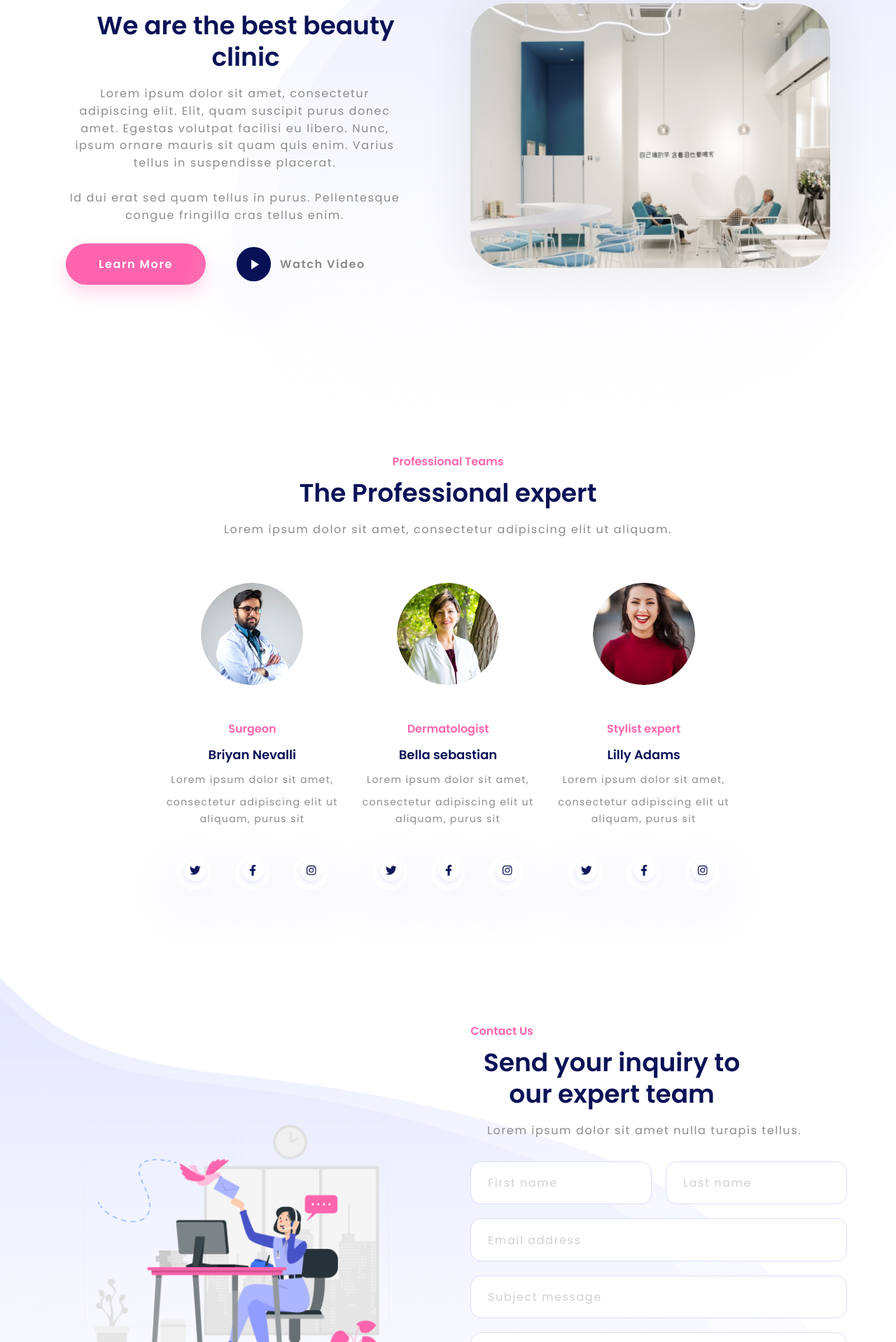
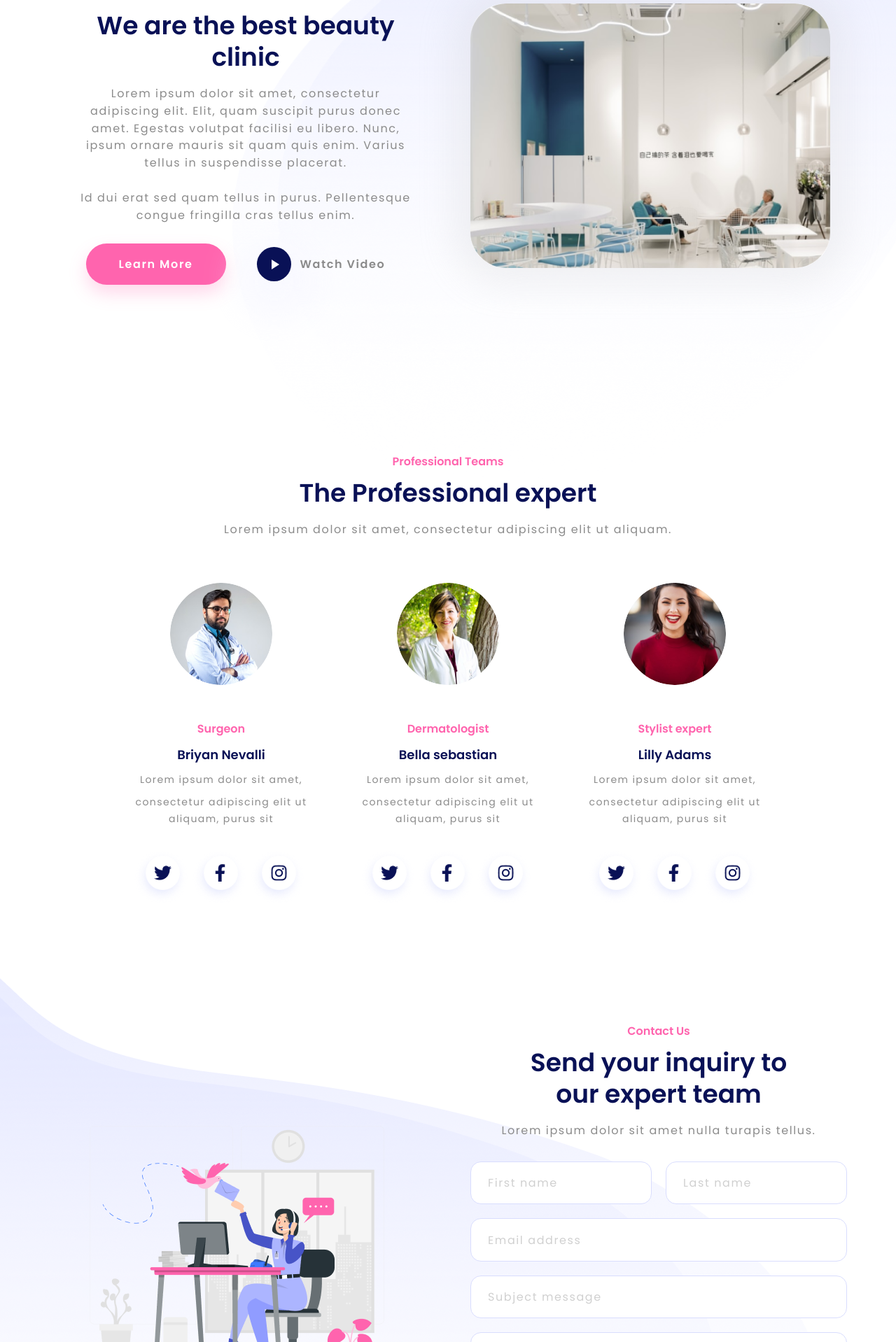
Before and after one commit to letuanphat2004/TrainingFE, a React (Vite) app in the folder apps/02-react-tailwind/: page / in a window 1280 px wide. Shown: the part 1662-3580 px from the top of the page at 70% size. Built offline with nearby package versions, Linux system fonts and the light colour scheme.

Commit message:
small update

```diff
--- a/apps/02-react-tailwind/src/components/home-one/AboutUs.tsx
+++ b/apps/02-react-tailwind/src/components/home-one/AboutUs.tsx
@@ -10,18 +10,18 @@ export function AboutUs() {
       <div className="grid w-full grid-cols-1 gap-7 min-[801px]:grid-cols-2 min-[801px]:gap-x-16 desktop:grid-cols-[664px_476px] desktop:gap-0">
         <div className="order-2 min-[801px]:order-1 min-[801px]:col-start-1 min-[801px]:row-start-1">
           <SectionHeading
-            className="text-left"
+            className="desktop:text-left"
             eyebrow="About Us"
-            eyebrowClassName="w-[73px]"
+            eyebrowClassName="mx-auto w-[73px] desktop:mx-0"
             title="We are the best beauty clinic"
             titleId="about-us-title"
-            titleClassName="mt-3 w-full"
+            titleClassName="mx-auto mt-3 w-full desktop:mx-0"
             description={description}
-            descriptionClassName="mt-[18px] max-w-[483px] whitespace-pre-line leading-[1.55] desktop:leading-[1.5]"
+            descriptionClassName="mx-auto mt-[18px] max-w-[483px] whitespace-pre-line leading-[1.55] desktop:mx-0 desktop:leading-[1.5]"
           />
         </div>
 
-        <div className="order-3 flex flex-wrap items-center gap-5 min-[801px]:col-start-1 min-[801px]:row-start-2 min-[801px]:flex-nowrap min-[801px]:gap-11 desktop:mt-[49.44px]">
+        <div className="order-3 flex flex-wrap items-center justify-center gap-5 min-[801px]:col-start-1 min-[801px]:row-start-2 min-[801px]:flex-nowrap min-[801px]:gap-11 desktop:mt-[49.44px] desktop:justify-start">
           <Button className="h-[58.36px] w-[200px]" href="#contact">Learn More</Button>
           <a href="#video" className="inline-flex min-w-[213px] items-center gap-[13px] font-semibold tracking-[0.1em] text-muted focus-visible:outline focus-visible:outline-2 focus-visible:outline-primary">
             <span className="flex h-[49px] w-[49px] items-center justify-center rounded-full bg-primary shadow-card">
--- a/apps/02-react-tailwind/src/components/home-one/ContactUs.tsx
+++ b/apps/02-react-tailwind/src/components/home-one/ContactUs.tsx
@@ -6,32 +6,32 @@ const fieldClasses = "h-[61.58px] w-full rounded-[15px] border border-border bg-
 
 export function ContactUs() {
   return (
-    <section id="contact" aria-labelledby="contact-us-title" className="relative z-10 mx-auto my-24 grid w-[calc(100%-48px)] max-w-[1140px] grid-cols-1 gap-y-7 min-[561px]:grid-cols-2 min-[561px]:grid-rows-[auto_auto] min-[561px]:items-center min-[561px]:gap-x-16 min-[561px]:gap-y-8 desktop:my-0 desktop:min-h-[1072px] desktop:w-full desktop:max-w-none desktop:grid-cols-[520px_520px] desktop:grid-rows-[169px_652px] desktop:items-start desktop:gap-x-[100px] desktop:gap-y-11 desktop:px-[150px] desktop:pt-[235px]">
-      <img src={assets.homeOne.contactAnimation} alt="" aria-hidden="true" className="h-auto w-full object-contain min-[561px]:col-start-1 min-[561px]:row-span-2 min-[561px]:row-start-1 desktop:mt-[159px] desktop:h-[614px] desktop:w-[520px]" />
+    <section id="contact" aria-labelledby="contact-us-title" className="relative z-10 mx-auto my-24 grid w-[calc(100%-48px)] max-w-[1140px] grid-cols-1 gap-y-7 min-[801px]:grid-cols-2 min-[801px]:grid-rows-[auto_auto] min-[801px]:items-center min-[801px]:gap-x-16 min-[801px]:gap-y-8 desktop:my-0 desktop:min-h-[1072px] desktop:w-full desktop:max-w-none desktop:grid-cols-[520px_520px] desktop:grid-rows-[169px_652px] desktop:items-start desktop:gap-x-[100px] desktop:gap-y-11 desktop:px-[150px] desktop:pt-[235px]">
+      <img src={assets.homeOne.contactAnimation} alt="" aria-hidden="true" className="h-auto w-full max-w-[520px] justify-self-center object-contain min-[801px]:col-start-1 min-[801px]:row-span-2 min-[801px]:row-start-1 desktop:mt-[159px] desktop:h-[614px] desktop:w-[520px]" />
 
       <SectionHeading
-        className="w-full text-left min-[561px]:col-start-2 min-[561px]:row-start-1 desktop:h-[169px] desktop:w-[497px]"
+        className="w-full text-center min-[801px]:col-start-2 min-[801px]:row-start-1 desktop:h-[169px] desktop:w-[497px] desktop:text-left"
         eyebrow="Contact Us"
-        eyebrowClassName="w-[90px]"
+        eyebrowClassName="mx-auto w-[90px] desktop:mx-0 desktop:ml-px"
         title="Send your inquiry to our expert team"
         titleId="contact-us-title"
-        titleClassName="mt-3 max-w-[404px]"
+        titleClassName="mx-auto mt-3 max-w-[404px] desktop:mx-0"
         description="Lorem ipsum dolor sit amet nulla turapis tellus."
-        descriptionClassName="mt-[18px] max-w-[497px] leading-6 desktop:leading-none"
+        descriptionClassName="mx-auto mt-[18px] max-w-[497px] leading-6 desktop:mx-0 desktop:leading-none"
       />
 
-        <form className="grid w-full grid-cols-2 gap-5 min-[561px]:col-start-2 min-[561px]:row-start-2 desktop:h-[652px] desktop:w-[520px] desktop:grid-cols-[242.21px_242.21px] desktop:grid-rows-[61.58px_61.58px_61.58px_239.47px_58px] desktop:gap-x-[35.58px] desktop:gap-y-[38.31px]" onSubmit={(event) => event.preventDefault()}>
+        <form className="grid w-full grid-cols-1 gap-5 min-[481px]:grid-cols-2 min-[801px]:col-start-2 min-[801px]:row-start-2 desktop:h-[652px] desktop:w-[520px] desktop:grid-cols-[242.21px_242.21px] desktop:grid-rows-[61.58px_61.58px_61.58px_239.47px_58px] desktop:gap-x-[35.58px] desktop:gap-y-[38.31px]" onSubmit={(event) => event.preventDefault()}>
           <label className="sr-only" htmlFor="tailwind-first-name">First name</label>
           <input id="tailwind-first-name" name="firstName" placeholder="First name" className={fieldClasses} />
           <label className="sr-only" htmlFor="tailwind-last-name">Last name</label>
           <input id="tailwind-last-name" name="lastName" placeholder="Last name" className={fieldClasses} />
           <label className="sr-only" htmlFor="tailwind-email">Email address</label>
-          <input id="tailwind-email" name="email" type="email" placeholder="Email address" className={`${fieldClasses} col-span-2`} />
+          <input id="tailwind-email" name="email" type="email" placeholder="Email address" className={`${fieldClasses} min-[481px]:col-span-2`} />
           <label className="sr-only" htmlFor="tailwind-subject">Subject message</label>
-          <input id="tailwind-subject" name="subject" placeholder="Subject message" className={`${fieldClasses} col-span-2`} />
+          <input id="tailwind-subject" name="subject" placeholder="Subject message" className={`${fieldClasses} min-[481px]:col-span-2`} />
           <label className="sr-only" htmlFor="tailwind-inquiry">Your inquiry</label>
-          <textarea id="tailwind-inquiry" name="inquiry" placeholder="Your inquiry here" className={`${fieldClasses} col-span-2 h-[239.47px] min-h-[180px] resize-y py-5`} />
-          <Button className="col-span-2 h-[58px] w-full max-w-[248px] justify-self-start" type="submit">Send Message</Button>
+          <textarea id="tailwind-inquiry" name="inquiry" placeholder="Your inquiry here" className={`${fieldClasses} h-[239.47px] min-h-[180px] resize-y py-5 min-[481px]:col-span-2`} />
+          <Button className="h-[58px] w-full max-w-[248px] justify-self-center min-[481px]:col-span-2 desktop:justify-self-start" type="submit">Send Message</Button>
         </form>
     </section>
   );
--- a/apps/02-react-tailwind/src/components/home-one/ProfessionalTeams.tsx
+++ b/apps/02-react-tailwind/src/components/home-one/ProfessionalTeams.tsx
@@ -15,7 +15,7 @@ const members = [
 
 export function ProfessionalTeams() {
   return (
-    <section id="team" aria-labelledby="professional-team-title" className="relative z-10 mx-auto my-24 flex w-[calc(100%-48px)] max-w-[1085px] flex-col px-[150px] pt-[147px] desktop:my-0 desktop:w-full desktop:max-w-none">
+    <section id="team" aria-labelledby="professional-team-title" className="relative z-10 mx-auto my-24 flex w-[calc(100%-48px)] max-w-[1085px] flex-col pt-[147px] desktop:my-0 desktop:w-full desktop:max-w-none desktop:px-[150px]">
       <SectionHeading
         className="mx-auto flex w-full max-w-[848px] flex-col items-center desktop:h-[148px]"
         eyebrow="Professional Teams"
@@ -27,11 +27,11 @@ export function ProfessionalTeams() {
         descriptionClassName="mt-[18px] leading-6 desktop:w-[848px] desktop:leading-none"
       />
 
-      <div className="mx-auto mt-16 grid w-full max-w-[1085px] grid-cols-1 justify-items-center gap-x-[54px] gap-y-16 min-[621px]:grid-cols-2 min-[901px]:grid-cols-3 desktop:mt-[178px] desktop:grid-cols-[repeat(3,270px)] desktop:gap-x-[137.5px]">
+      <div className="mx-auto mt-16 flex w-full max-w-[1085px] flex-wrap justify-center gap-x-[54px] gap-y-16 desktop:mt-[178px] desktop:grid desktop:grid-cols-[repeat(3,270px)] desktop:gap-x-[137.5px] desktop:gap-y-0">
         {members.map((member) => (
           <article
             key={member.id}
-            className={`relative z-10 flex h-[439px] w-[270px] flex-col items-center text-center ${member.featured ? "desktop:-mx-[77px] desktop:-mb-[96px] desktop:-mt-[91px] desktop:h-[626px] desktop:w-[424px] desktop:rounded-[42px] desktop:bg-white desktop:px-[77px] desktop:pb-24 desktop:pt-[91px] desktop:shadow-card" : ""}`}
+            className={`relative z-10 flex h-[439px] w-[270px] shrink-0 flex-col items-center text-center ${member.featured ? "desktop:-mx-[77px] desktop:-mb-[96px] desktop:-mt-[91px] desktop:h-[626px] desktop:w-[424px] desktop:rounded-[42px] desktop:bg-white desktop:px-[77px] desktop:pb-24 desktop:pt-[91px] desktop:shadow-card" : ""}`}
           >
             <img src={member.image} alt={member.name} className="h-[146px] w-[146px] rounded-full object-cover" />
             <p className="mt-[53px] w-full text-base font-semibold leading-5 text-accent">{member.role}</p>
@@ -41,8 +41,8 @@ export function ProfessionalTeams() {
             </p>
             <div className="mt-auto flex items-center gap-[34px]">
               {socialLinks.map((social) => (
-                <a key={social.label} href={social.href} aria-label={social.label} className="flex h-[49px] w-[49px] items-center justify-center rounded-full bg-white shadow-card transition hover:-translate-y-1 focus-visible:outline focus-visible:outline-2 focus-visible:outline-primary">
-                  <img src={social.icon} alt="" className="h-[49px] w-[49px] object-contain" />
+                <a key={social.label} href={social.href} aria-label={social.label} className="grid h-[49px] w-[49px] place-items-center focus-visible:outline focus-visible:outline-2 focus-visible:outline-primary focus-visible:outline-offset-[3px]">
+                  <img src={social.icon} alt="" className="h-[49px] w-[49px] origin-center translate-x-[-3px] translate-y-[6px] scale-[1.6] object-contain" />
                 </a>
               ))}
             </div>
--- a/apps/02-react-tailwind/src/components/layout/Footer.tsx
+++ b/apps/02-react-tailwind/src/components/layout/Footer.tsx
@@ -29,8 +29,8 @@ function FooterLinks({ title, links }: { title: string; links: string[] }) {
 
 export function Footer() {
   return (
-    <footer className="relative isolate mx-auto mt-[69px] grid min-h-0 w-full max-w-[1140px] grid-cols-1 gap-9 px-6 pb-24 pt-[72px] min-[601px]:min-h-[740px] min-[601px]:grid-cols-2 min-[601px]:gap-x-8 min-[601px]:gap-y-12 min-[601px]:pb-12 min-[601px]:pt-24 desktop:h-[705.34px] desktop:min-h-0 desktop:max-w-none desktop:grid-cols-[150px_492px_129px_131px_173px_215px_150px] desktop:grid-rows-[225.34px_219px_55px_36px_49px_27.84px_93.16px] desktop:gap-0 desktop:p-0">
-      <img src={assets.footer.background} alt="" aria-hidden="true" className="pointer-events-none absolute inset-0 -z-10 h-full w-full" />
+    <footer className="relative isolate mx-auto mt-[69px] grid min-h-0 w-full max-w-[1140px] grid-cols-1 gap-9 bg-[#17267C] px-6 pb-24 pt-[72px] min-[601px]:min-h-[740px] min-[601px]:grid-cols-2 min-[601px]:gap-x-8 min-[601px]:gap-y-12 min-[601px]:pb-12 min-[601px]:pt-24 min-[1141px]:bg-transparent desktop:h-[705.34px] desktop:min-h-0 desktop:max-w-none desktop:grid-cols-[150px_492px_129px_131px_173px_215px_150px] desktop:grid-rows-[225.34px_219px_55px_36px_49px_27.84px_93.16px] desktop:gap-0 desktop:p-0">
+      <img src={assets.footer.background} alt="" aria-hidden="true" className="pointer-events-none absolute inset-0 -z-10 hidden h-full w-full min-[1141px]:block" />
 
       <div className="flex min-h-[194.59px] flex-col items-start gap-4 min-[601px]:col-span-2 min-[601px]:min-h-0 desktop:col-span-1 desktop:col-start-2 desktop:row-start-2 desktop:mt-4 desktop:w-[492px] desktop:gap-0">
         <img src={assets.footer.logo} alt="Beautice" className="h-[63px] w-[258px]" />
@@ -47,7 +47,7 @@ export function Footer() {
       <div className="desktop:col-start-4 desktop:row-start-2 desktop:w-[131px]"><FooterLinks title="Pages" links={pageLinks} /></div>
       <div className="desktop:col-start-6 desktop:row-start-2 desktop:w-[215px]"><FooterLinks title="Informations" links={informationLinks} /></div>
 
-      <div className="flex h-[27.84px] items-center justify-between min-[601px]:col-span-2 desktop:col-span-1 desktop:col-start-2 desktop:row-start-6 desktop:w-[305px]">
+      <div className="flex h-[27.84px] w-full max-w-[305px] items-center justify-between justify-self-start min-[601px]:col-span-2 desktop:col-span-1 desktop:col-start-2 desktop:row-start-6">
         {socialLinks.map((social) => (
           <a key={social.label} href={`#${social.label.toLowerCase()}`} aria-label={social.label} className="flex h-7 w-7 items-center justify-center focus-visible:outline focus-visible:outline-2 focus-visible:outline-white">
             <img src={social.icon} alt="" className="max-h-7 max-w-7 object-contain" />
```
Also changed, not shown: apps/02-react-tailwind/src/assets/images/brand/Main Logo.svg, 1 other file (tests, documents, lock files or other folders).
